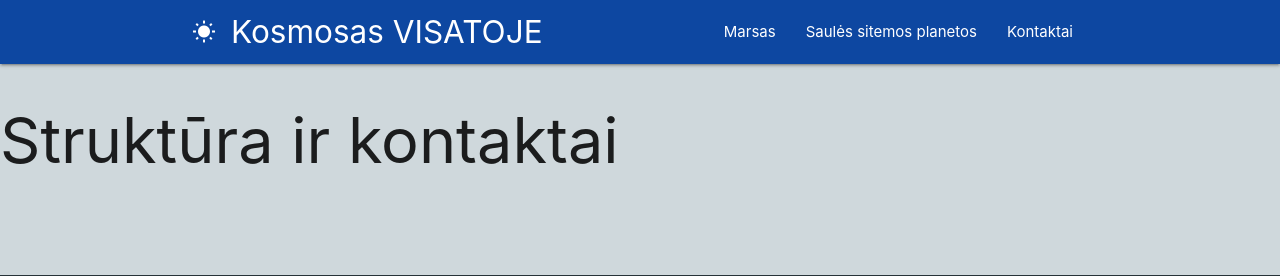
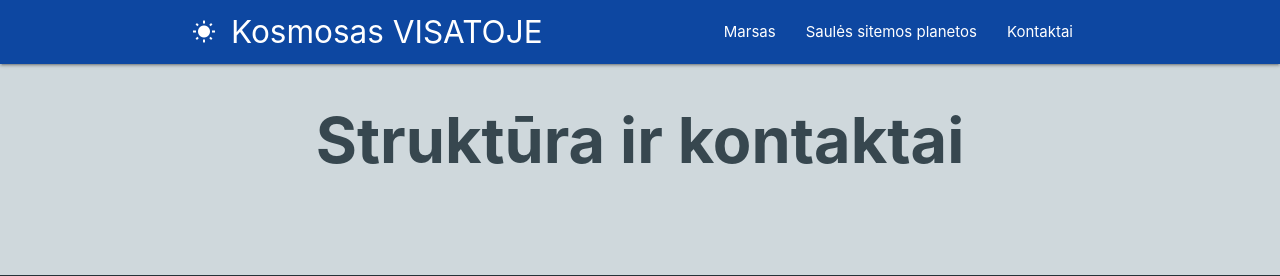
Before and after one commit to aina777/komanda, a PHP site: page /komanda/contacts.php in a window 1280 px wide. Shown: the top 276 px of the page. Run offline with PHP 8.4, Linux system fonts and the light colour scheme.

Commit message:
siandien kas padaryta

```diff
--- a/contacts.php
+++ b/contacts.php
@@ -12,7 +12,7 @@
 
 
 <div>
-	<h1>Struktūra ir kontaktai</h1>
+	<h1 class="dovi">Struktūra ir kontaktai</h1>
 
   <div class="row">
   	<div class = "dovile">
@@ -49,7 +49,7 @@
 <h5 class="instagram">FOLLOW US ON INSTAGRAM</h5>
 
 <div class="insta" >
- <img class="pic" src="https://picsum.photos/800/200">
+ <img class="pictas" src="https://picsum.photos/800/200">
  <h6>@KOSMOSASVISATOJE</h6>
 </div>
 
--- a/styles/style.css
+++ b/styles/style.css
@@ -79,6 +79,7 @@ nav {
 }
 
 .instagram{
+	padding: 50px;
 	text-align: center;
 	color: black;
 	font-style: italic;
@@ -101,3 +102,9 @@ nav {
 .pictas{
 	width: 100%;
 }
+
+.dovi{
+	text-align: center;
+	color: #37474f;
+	font-weight: bold;
+}
```
